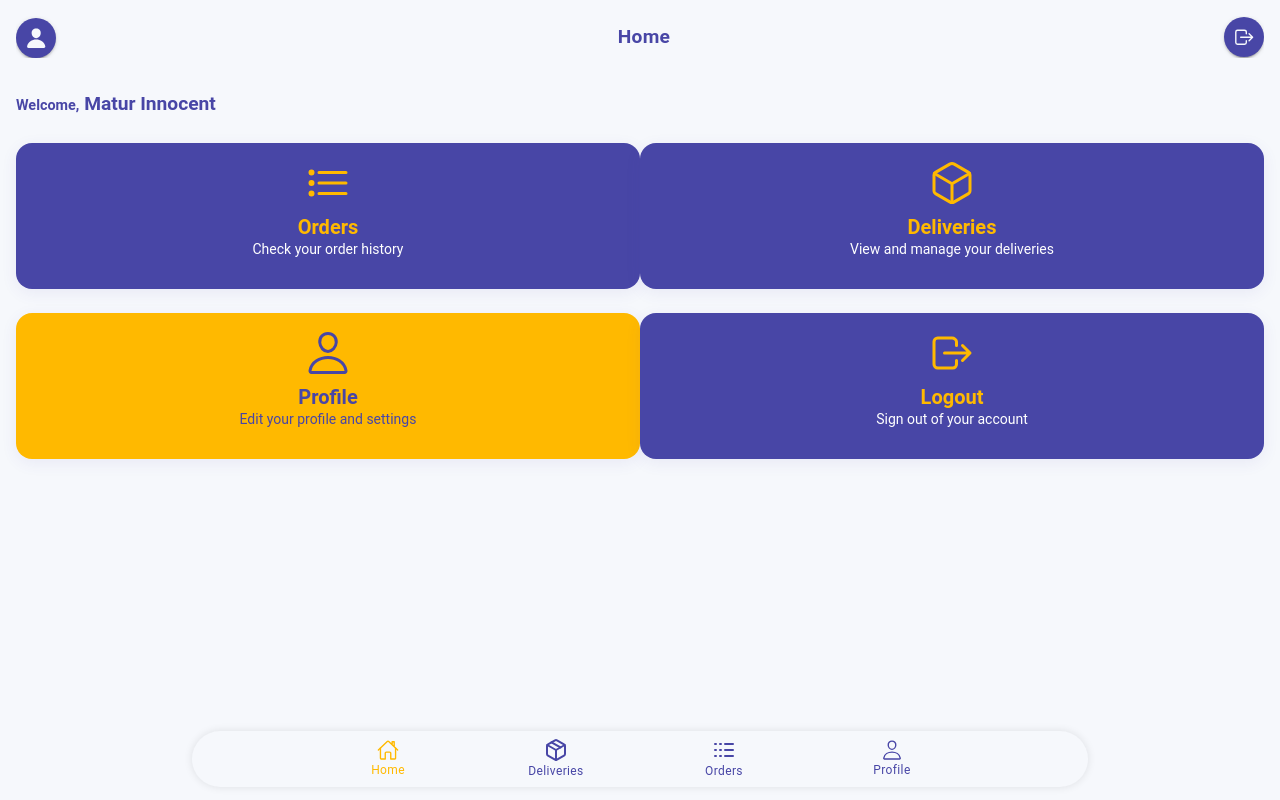
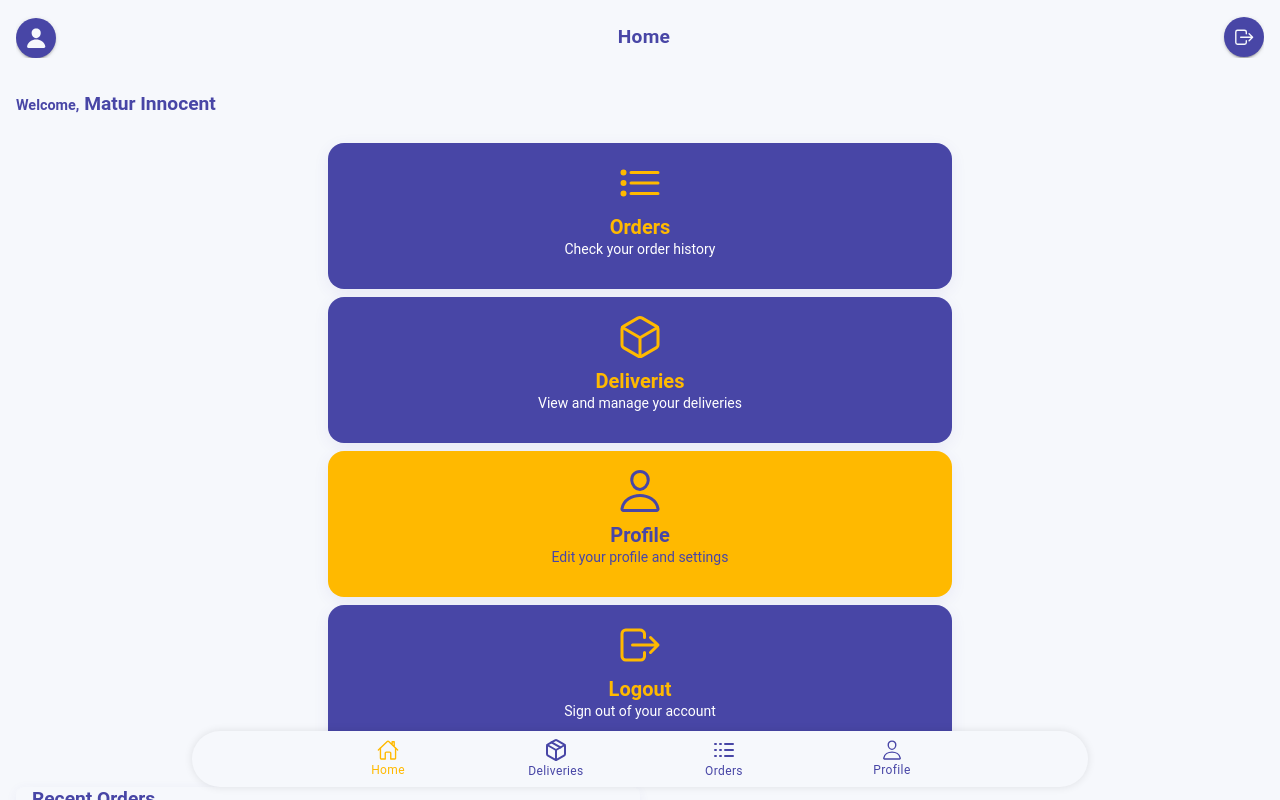
Before and after one commit to Bwesun/Product-Delivery, a React (Vite) app: page /home in a window 1280 px wide. Built offline with nearby package versions, Linux system fonts and the light colour scheme.

Commit message:
feat: update card title to "Recent Orders" in Profile page and remove New Delivery Request button

```diff
--- a/src/pages/Home.tsx
+++ b/src/pages/Home.tsx
@@ -13,13 +13,34 @@ import {
   IonHeader,
   IonTitle,
   IonToolbar,
-  IonButton
+  IonButton,
+  IonItem,
+  IonLabel
 } from "@ionic/react";
-import { cubeOutline, personOutline, listOutline, logOutOutline, person } from "ionicons/icons";
+import { cubeOutline, personOutline, listOutline, logOutOutline, person, timeOutline } from "ionicons/icons";
 import { useHistory } from "react-router-dom";
 import React from "react";
 import { c } from "vitest/dist/reporters-5f784f42";
 import Header from "../components/Header";
+
+const deliveries = [
+  {
+    id: 1,
+    status: "In Transit",
+    product: "Wireless Headphones",
+    date: "2025-07-01",
+    icon: cubeOutline,
+    color: "#4846a6"
+  },
+  {
+    id: 2,
+    status: "Delivered",
+    product: "Smart Watch",
+    date: "2025-06-28",
+    icon: cubeOutline,
+    color: "#ffb900"
+  }
+];
 
 const cardData = [
   {
@@ -78,9 +99,9 @@ const Home: React.FC = () => {
               </IonText>
             </IonCol>
           </IonRow>
-          <IonRow>
+          <IonRow className="flex gap-1 justify-around">
             {cardData.map((card, idx) => (
-              <IonCol size="12" className="" sizeMd="6" key={idx}>
+              <IonCol size="5.5" className="" sizeMd="6" key={idx}>
                 <IonCard
                   className="ion-padding"
                   button
@@ -89,7 +110,7 @@ const Home: React.FC = () => {
                     borderRadius: 16,
                     boxShadow: "0 4px 16px rgba(72,70,166,0.08)",
                     background: `${card.bg || "var(--ion-color-secondary)"}`,
-                    marginBottom: 24
+                    marginBottom: 4
                   }}
                 >
                   <IonCardHeader className="ion-text-center">
@@ -115,7 +136,42 @@ const Home: React.FC = () => {
               </IonCol>
             ))}
           </IonRow>
+          <IonRow className="my-8">
+            <IonCol sizeMd="6">
+              <IonCard style={{ marginBottom: 32, borderRadius: '.5rem', boxShadow: "0 2px 12px rgba(72,70,166,0.06)" }}>
+          <IonCardHeader>
+                          <IonCardTitle className="ion-padding-start" color={"primary"} style={{ fontWeight: 700, fontSize: "1.2rem" }}>
+                            Recent Orders
+                          </IonCardTitle>
+                        </IonCardHeader>
+                        <IonCardContent>
+                          {deliveries.map((delivery) => (
+                            <IonItem lines='none' style={{ marginTop: 16, borderRadius: 16, boxShadow: "0 2px 12px rgba(72,70,166,0.06)" }} key={delivery.id}>
+                              <IonIcon
+                                icon={delivery.icon}
+                                slot="start"
+                                style={{
+                                  fontSize: 28,
+                                  color: delivery.color,
+                                  marginRight: 8
+                                }}
+                              />
+                              <IonLabel>
+                                <div style={{ fontWeight: 600, color: "#4846a6" }}>{delivery.product}</div>
+                                <IonText color="medium" style={{ fontSize: 13 }}>
+                                  <IonIcon icon={timeOutline} style={{ fontSize: 15, verticalAlign: "middle", marginRight: 4 }} />
+                                  {delivery.date} &nbsp;|&nbsp;
+                                  <span style={{ color: delivery.color, fontWeight: 600 }}>{delivery.status}</span>
+                                </IonText>
+                              </IonLabel>
+                            </IonItem>
+                          ))}
+                        </IonCardContent>
+                      </IonCard>
+            </IonCol>
+          </IonRow>
         </IonGrid>
+
       </IonContent>
     </IonPage>
   );
--- a/src/pages/Profile.tsx
+++ b/src/pages/Profile.tsx
@@ -115,7 +115,7 @@ const Profile: React.FC = () => {
               <IonCard style={{ marginTop: 32, borderRadius: 16, boxShadow: "0 2px 12px rgba(72,70,166,0.06)" }}>
                 <IonCardHeader>
                   <IonCardTitle className="ion-padding" color={"primary"} style={{ fontWeight: 700, fontSize: "1.2rem" }}>
-                    My Orders
+                    Recent Orders
                   </IonCardTitle>
                 </IonCardHeader>
                 <IonCardContent>
@@ -140,19 +140,6 @@ const Profile: React.FC = () => {
                       </IonLabel>
                     </IonItem>
                   ))}
-                  <IonButton
-                    expand="block"
-                    color="secondary"
-                    style={{
-                      marginTop: 18,
-                      borderRadius: 12,
-                      fontWeight: 600,
-                    }}
-                    shape="round"
-                  >
-                    <IonIcon icon={addCircleOutline} slot="start" />
-                    New Delivery Request
-                  </IonButton>
                 </IonCardContent>
               </IonCard>
 
```
